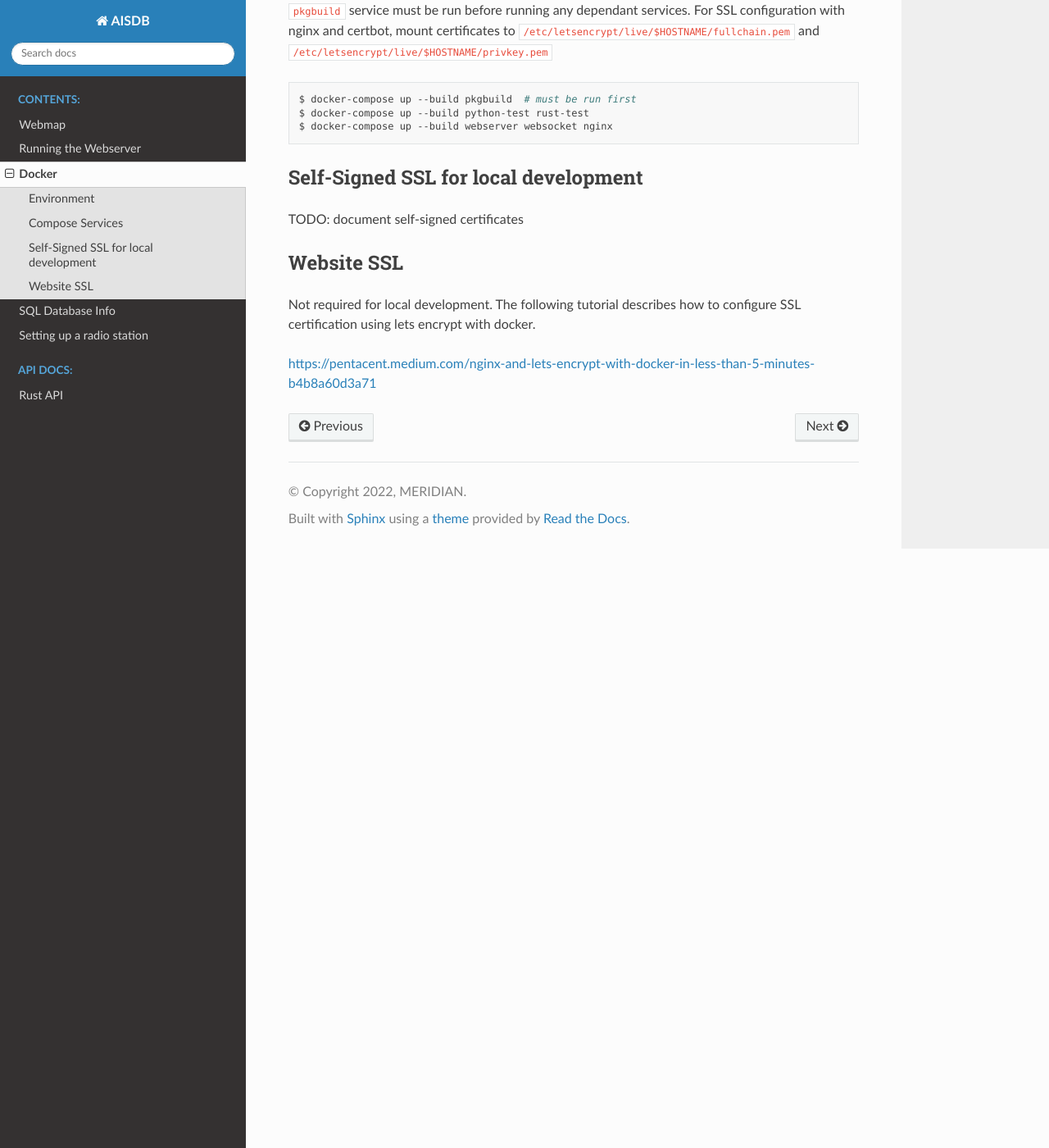
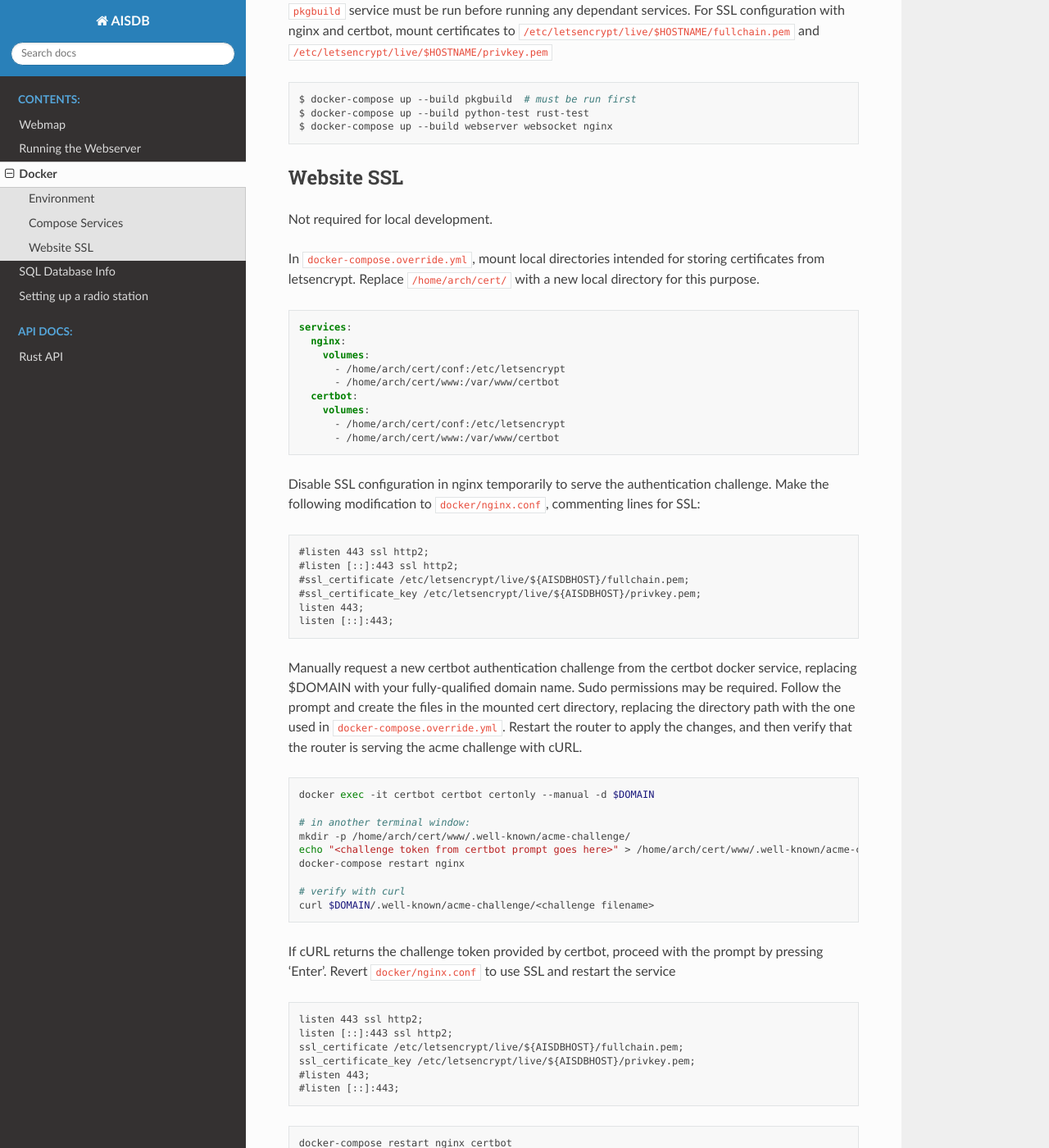
Before and after one commit to AISViz/AISdb, a Sphinx documentation site: the page built from docs/source/docker.rst, in a window 1280 px wide and 1400 px high, scrolled down 1077 px. Shown: the whole window at 82% size. Built offline with Sphinx 7.4.7 and the Read the Docs theme 2.0.0, drawn with Linux system fonts in a browser that asks for light colours; pages that are not in the unit, such as notebooks, are missing from menus; some of the changed text lies outside the part shown.

Commit message:
update docker SSL documentation

```diff
--- a/docs/source/docker.rst
+++ b/docs/source/docker.rst
@@ -57,16 +57,74 @@ For SSL configuration with nginx and certbot, mount certificates to ``/etc/letse
   $ docker-compose up --build webserver websocket nginx
 
 
-Self-Signed SSL for local development
--------------------------------------
-
-TODO: document self-signed certificates
-
-
 Website SSL
 -----------
 
 Not required for local development.
-The following tutorial describes how to configure SSL certification using lets encrypt with docker.
+
+In ``docker-compose.override.yml``, mount local directories intended for storing certificates from letsencrypt.
+Replace ``/home/arch/cert/`` with a new local directory for this purpose.
+
+.. code-block:: yml
+
+  services:
+    nginx:
+      volumes:
+        - /home/arch/cert/conf:/etc/letsencrypt
+        - /home/arch/cert/www:/var/www/certbot
+    certbot:
+      volumes:
+        - /home/arch/cert/conf:/etc/letsencrypt
+        - /home/arch/cert/www:/var/www/certbot
+
+Disable SSL configuration in nginx temporarily to serve the authentication challenge.
+Make the following modification to ``docker/nginx.conf``, commenting lines for SSL:
+
+.. code-block:: conf
+
+   #listen 443 ssl http2;
+   #listen [::]:443 ssl http2;
+   #ssl_certificate /etc/letsencrypt/live/${AISDBHOST}/fullchain.pem;
+   #ssl_certificate_key /etc/letsencrypt/live/${AISDBHOST}/privkey.pem;
+   listen 443;
+   listen [::]:443;
+
+Manually request a new certbot authentication challenge from the certbot docker service, replacing $DOMAIN with your fully-qualified domain name.
+Sudo permissions may be required.
+Follow the prompt and create the files in the mounted cert directory, replacing the directory path with the one used in ``docker-compose.override.yml``.
+Restart the router to apply the changes, and then verify that the router is serving the acme challenge with cURL.
+
+.. code-block:: sh
+
+   docker exec -it certbot certbot certonly --manual -d $DOMAIN
+
+   # in another terminal window:
+   mkdir -p /home/arch/cert/www/.well-known/acme-challenge/
+   echo "<challenge token from certbot prompt goes here>" > /home/arch/cert/www/.well-known/acme-challenge/<challenge filename>
+   docker-compose restart nginx
+
+   # verify with curl
+   curl $DOMAIN/.well-known/acme-challenge/<challenge filename>
+
+
+If cURL returns the challenge token provided by certbot, proceed with the prompt by pressing 'Enter'.
+Revert ``docker/nginx.conf`` to use SSL and restart the service
+
+.. code-block:: conf
+
+   listen 443 ssl http2;
+   listen [::]:443 ssl http2;
+   ssl_certificate /etc/letsencrypt/live/${AISDBHOST}/fullchain.pem;
+   ssl_certificate_key /etc/letsencrypt/live/${AISDBHOST}/privkey.pem;
+   #listen 443;
+   #listen [::]:443;
+
+
+.. code-block:: sh
+
+   docker-compose restart nginx certbot
+
+
+See the following tutorial for more info
 
 | https://pentacent.medium.com/nginx-and-lets-encrypt-with-docker-in-less-than-5-minutes-b4b8a60d3a71
```
Also changed, not shown: 1 other file.
